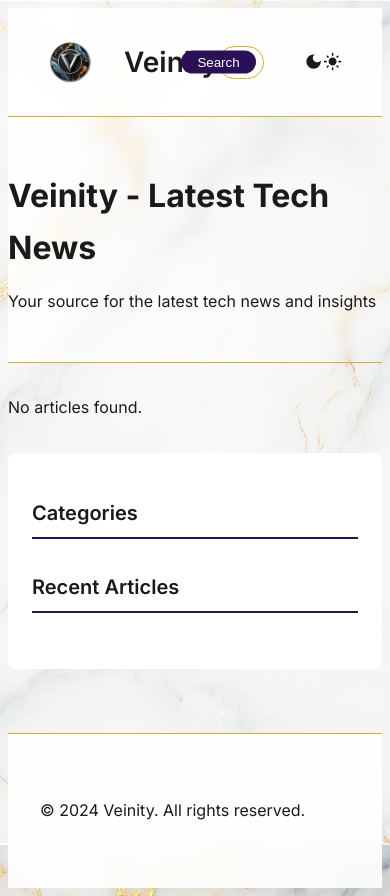
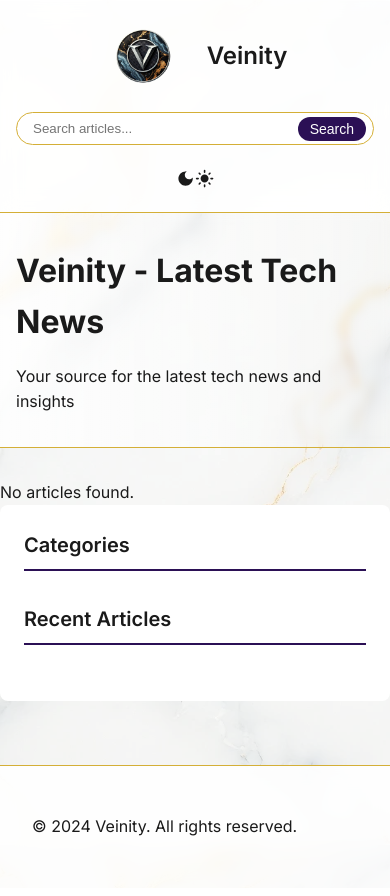
Before and after one commit to bobbyhiddn/Veinity.Hub, a Flask app: page / in a window 390 px wide. After the commit the page ends 836 px from the top, so only its background shows below. Run offline with Flask 3, Linux system fonts and the light colour scheme.

Commit message:
working logo

```diff
--- a/src/hub/static/styles.css
+++ b/src/hub/static/styles.css
@@ -35,6 +35,12 @@
 }
 
 /* Base Styles */
+* {
+  box-sizing: border-box;
+  margin: 0;
+  padding: 0;
+}
+
 body {
   font-family: 'Inter', -apple-system, BlinkMacSystemFont, sans-serif;
   line-height: 1.6;
@@ -47,6 +53,7 @@ body {
   background-position: center;
   background-color: var(--background-primary);
   position: relative;
+  overflow-x: hidden;
 }
 
 [data-theme="dark"] body {
@@ -79,17 +86,21 @@ a:hover {
 nav {
   background-color: var(--nav-bg);
   backdrop-filter: blur(10px);
-  padding: 1.5rem 2rem;
+  padding: 1rem 2rem;
   border-bottom: 1px solid var(--accent-gold);
   transition: all 0.3s ease;
+  width: 100%;
 }
 
 .nav-container {
   max-width: 1200px;
   margin: 0 auto;
   display: flex;
+  flex-direction: row-reverse;
   justify-content: space-between;
   align-items: center;
+  flex-wrap: wrap;
+  gap: 1rem;
 }
 
 .nav-brand {
@@ -99,7 +110,7 @@ nav {
 }
 
 .nav-brand img {
-  height: 60px;
+  height: 120px;
   width: auto;
   transition: transform 0.2s ease;
 }
@@ -110,7 +121,7 @@ nav {
 
 .nav-brand a {
   color: var(--text-primary);
-  font-size: 1.75rem;
+  font-size: 2rem;
   font-weight: 600;
   text-decoration: none;
   display: flex;
@@ -122,6 +133,7 @@ nav {
   display: flex;
   gap: 2rem;
   align-items: center;
+  flex-wrap: wrap;
 }
 
 .nav-links a {
@@ -138,7 +150,7 @@ nav {
 /* Search Bar */
 .search-container {
   position: relative;
-  max-width: 300px;
+  width: 300px;
 }
 
 .search-input {
@@ -375,21 +387,71 @@ footer {
   border-top: 1px solid var(--border-color);
 }
 
-/* Responsive Design */
+/* Responsive Styles */
 @media (max-width: 768px) {
+  nav {
+    padding: 1rem;
+  }
+
+  .nav-container {
+    flex-direction: column;
+    align-items: stretch;
+    gap: 1rem;
+  }
+
+  .nav-brand {
+    justify-content: center;
+  }
+
+  .nav-brand img {
+    height: 100px;
+  }
+
+  .nav-brand a {
+    font-size: 1.75rem;
+  }
+
+  .nav-links {
+    flex-direction: column;
+    gap: 1rem;
+    width: 100%;
+    text-align: center;
+  }
+
+  .search-container {
+    width: 100%;
+    max-width: 100%;
+  }
+
+  .search-input {
+    width: 100%;
+  }
+
   .hero-section {
-    padding: 2rem 0;
+    padding: 2rem 1rem;
   }
 
   .article-card {
-    padding: 1rem;
+    margin: 1rem;
+  }
+}
+
+@media (max-width: 480px) {
+  .nav-brand {
+    flex-direction: column;
+    gap: 0.5rem;
   }
 
-  .article-title {
-    font-size: 1.25rem;
+  .nav-brand img {
+    height: 80px;
   }
 
-  .sidebar {
-    margin-top: 2rem;
+  .nav-brand span {
+    font-size: 1.5rem;
+  }
+
+  .search-button {
+    padding: 0.25rem 0.75rem;
+    font-size: 0.875rem;
   }
 }
```
